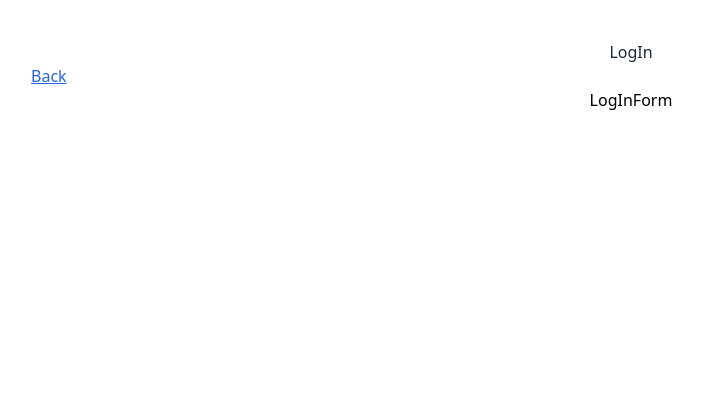
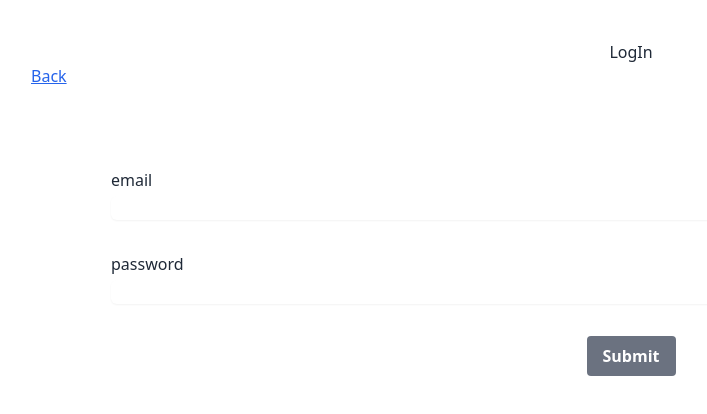
Before and after one commit to fo-ji/monorepo-sample, a Next.js app in the folder client/: page /login in a window 1280 px wide. Shown: the top 414 px of the page, without its empty margins (9-716 px from the left). Built offline with nearby package versions, Linux system fonts and the light colour scheme; no server answers.

Commit message:
implement login / logout / signup

```diff
--- /dev/null
+++ b/client/src/features/auth/api/logIn.ts
@@ -0,0 +1,17 @@
+import type { User } from '@prisma/client';
+import { axios } from '@/lib/axios';
+
+export interface LogInCredentialsDTO {
+  email: string;
+  password: string;
+}
+
+type LogInFn = (data: LogInCredentialsDTO) => Promise<User>;
+
+export const useLogIn = (): Record<string, LogInFn> => {
+  const logIn: LogInFn = async (data) => {
+    return await axios.post('/auth/login', data);
+  };
+
+  return { logIn };
+};
--- /dev/null
+++ b/client/src/features/auth/api/logOut.ts
@@ -0,0 +1,11 @@
+import { axios } from '@/lib/axios';
+
+type LogOutFn = () => Promise<void>;
+
+export const useLogOut = (): Record<string, LogOutFn> => {
+  const logOut: LogOutFn = async () => {
+    return await axios.post('/auth/logout');
+  };
+
+  return { logOut };
+};
--- a/client/src/features/auth/api/register.ts
+++ b/client/src/features/auth/api/register.ts
@@ -2,27 +2,16 @@ import type { User } from '@prisma/client';
 import { axios } from '@/lib/axios';
 
 export interface RegisterCredentialsDTO {
-  data: {
-    name: string;
-    email: string;
-    password: string;
-  };
+  name: string;
+  email: string;
+  password: string;
 }
 
 type RegisterFn = (data: RegisterCredentialsDTO) => Promise<User>;
 
 export const useRegister = (): Record<string, RegisterFn> => {
   const register: RegisterFn = async (data) => {
-    try {
-      alert('success!');
-
-      return await axios.post('/auth/signup', data);
-    } catch (error) {
-      console.log({ error });
-
-      alert('failed...');
-      throw new Error('failed...');
-    }
+    return await axios.post('/auth/signup', data);
   };
 
   return { register };
--- a/client/src/features/auth/components/LogInForm.tsx
+++ b/client/src/features/auth/components/LogInForm.tsx
@@ -1,5 +1,62 @@
 import type { FC } from 'react';
+import * as z from 'zod';
+import { Button } from '@/components/Elements/Button';
+import { Form, InputField } from '@/components/Form';
+import { useLogIn } from '../api/logIn';
 
-export const LogInForm: FC = () => {
-  return <div className="text-center">LogInForm</div>;
+const schema = z.object({
+  email: z
+    .string()
+    .min(1, { message: '必須項目です' })
+    .email({ message: 'メールアドレスの形式で入力してください' }),
+  password: z
+    .string()
+    .min(6, { message: '6文字以上で入力してください' })
+    .max(32, { message: '32文字以内で入力してください' })
+    .regex(/^[A-Za-z0-9]*$/, { message: '半角英数字で入力してください' }),
+});
+
+type LogInValues = {
+  email: string;
+  password: string;
 };
+
+interface LogInFormProps {
+  onSuccess: (id: string) => void;
+}
+
+export const LogInForm: FC<LogInFormProps> = ({ onSuccess }) => {
+  const { logIn } = useLogIn();
+
+  return (
+    <div className="p-20">
+      <Form<LogInValues, typeof schema>
+        onSubmit={async (values) => {
+          const user = await logIn(values);
+          onSuccess(user.id);
+        }}
+        schema={schema}
+      >
+        {({ register, formState }) => (
+          <>
+            <InputField
+              type="email"
+              label="email"
+              error={formState.errors.email}
+              registration={register('email')}
+            />
+            <InputField
+              type="password"
+              label="password"
+              error={formState.errors.password}
+              registration={register('password')}
+            />
+            <div className="text-center">
+              <Button type="submit">Submit</Button>
+            </div>
+          </>
+        )}
+      </Form>
+    </div>
+  );
+};
--- a/client/src/features/auth/components/RegisterForm.tsx
+++ b/client/src/features/auth/components/RegisterForm.tsx
@@ -2,7 +2,6 @@ import type { FC } from 'react';
 import * as z from 'zod';
 import { Button } from '@/components/Elements/Button';
 import { Form, InputField } from '@/components/Form';
-import type { RegisterCredentialsDTO } from '../api/register';
 import { useRegister } from '../api/register';
 
 const schema = z.object({
@@ -21,6 +20,12 @@ const schema = z.object({
     .regex(/^[A-Za-z0-9]*$/, { message: '半角英数字で入力してください' }),
 });
 
+type RegisterValues = {
+  name: string;
+  email: string;
+  password: string;
+};
+
 interface RegisterFormProps {
   onSuccess: (id: string) => void;
 }
@@ -30,9 +35,9 @@ export const RegisterForm: FC<RegisterFormProps> = ({ onSuccess }) => {
 
   return (
     <div className="p-20">
-      <Form<RegisterCredentialsDTO['data'], typeof schema>
+      <Form<RegisterValues, typeof schema>
         onSubmit={async (values) => {
-          const user = await register({ data: values });
+          const user = await register(values);
           onSuccess(user.id);
         }}
         schema={schema}
--- a/client/src/lib/auth.tsx
+++ b/client/src/lib/auth.tsx
@@ -4,9 +4,7 @@ import type { FC, PropsWithChildren } from 'react';
 import { axios } from './axios';
 
 interface AuthDto {
-  data: {
-    csrfToken: string;
-  };
+  csrfToken: string;
 }
 
 export const AuthProvider: FC<PropsWithChildren> = ({ children }) => {
@@ -17,9 +15,9 @@ export const AuthProvider: FC<PropsWithChildren> = ({ children }) => {
   }, []);
 
   const getCsrfToken = async (): Promise<string> => {
-    const { data }: AuthDto = await axios.get('/auth/csrf');
+    const { csrfToken }: AuthDto = await axios.get('/auth/csrf');
 
-    return data.csrfToken;
+    return csrfToken;
   };
 
   return <>{children}</>;
--- a/client/src/lib/axios.ts
+++ b/client/src/lib/axios.ts
@@ -1,23 +1,8 @@
 // import Axios, { AxiosRequestConfig } from 'axios';
 import Axios from 'axios';
+import type { AxiosResponse } from 'axios';
 
 import { API_URL } from '@/config';
-// import storage from '@/utils/storage';
-
-// function authRequestInterceptor(config: AxiosRequestConfig) {
-//   if (typeof window !== 'undefined') {
-//     const token = storage.getToken();
-
-//     if (config.headers !== undefined) {
-//       if (token !== null) {
-//         config.headers['csrf-token'] = token;
-//       }
-//       config.headers.Accept = 'application/json';
-//     }
-//   }
-
-//   return config;
-// }
 
 export const axios = Axios.create({
   baseURL: API_URL,
@@ -28,15 +13,12 @@ export const axios = Axios.create({
 });
 
 // axios.interceptors.request.use(authRequestInterceptor);
-// axios.interceptors.response.use(
-//   (response) => {
-//     console.log({ response });
-
-//     return response.data;
-//   },
-//   (error) => {
-//     const message = error.response?.data?.message || error.message;
-//     console.log({ message });
-//     return Promise.reject(error);
-//   }
-// );
+axios.interceptors.response.use(
+  (response) => {
+    // FIXME:
+    return response.data as AxiosResponse;
+  },
+  async (error) => {
+    return await Promise.reject(error);
+  }
+);
--- a/client/src/pages/login/index.tsx
+++ b/client/src/pages/login/index.tsx
@@ -1,15 +1,21 @@
 import type { NextPage } from 'next';
+import { useRouter } from 'next/router';
 import { Link } from '@/components/Elements/Link';
 
 import { LogInForm } from '@/features/auth/components';
 
-// TODO: ログイン実装
-const LogIn: NextPage = () => (
-  <div className="p-10">
-    <h1 className="text-center text-gray-800">LogIn</h1>
-    <Link href="/">Back</Link>
-    <LogInForm />
-  </div>
-);
+const LogIn: NextPage = () => {
+  const router = useRouter();
+
+  return (
+    <div className="p-10">
+      <h1 className="text-center text-gray-800">LogIn</h1>
+      <Link href="/">Back</Link>
+      <LogInForm
+        onSuccess={async (id: string) => await router.push(`/mypage/${id}`)}
+      />
+    </div>
+  );
+};
 
 export default LogIn;
```
